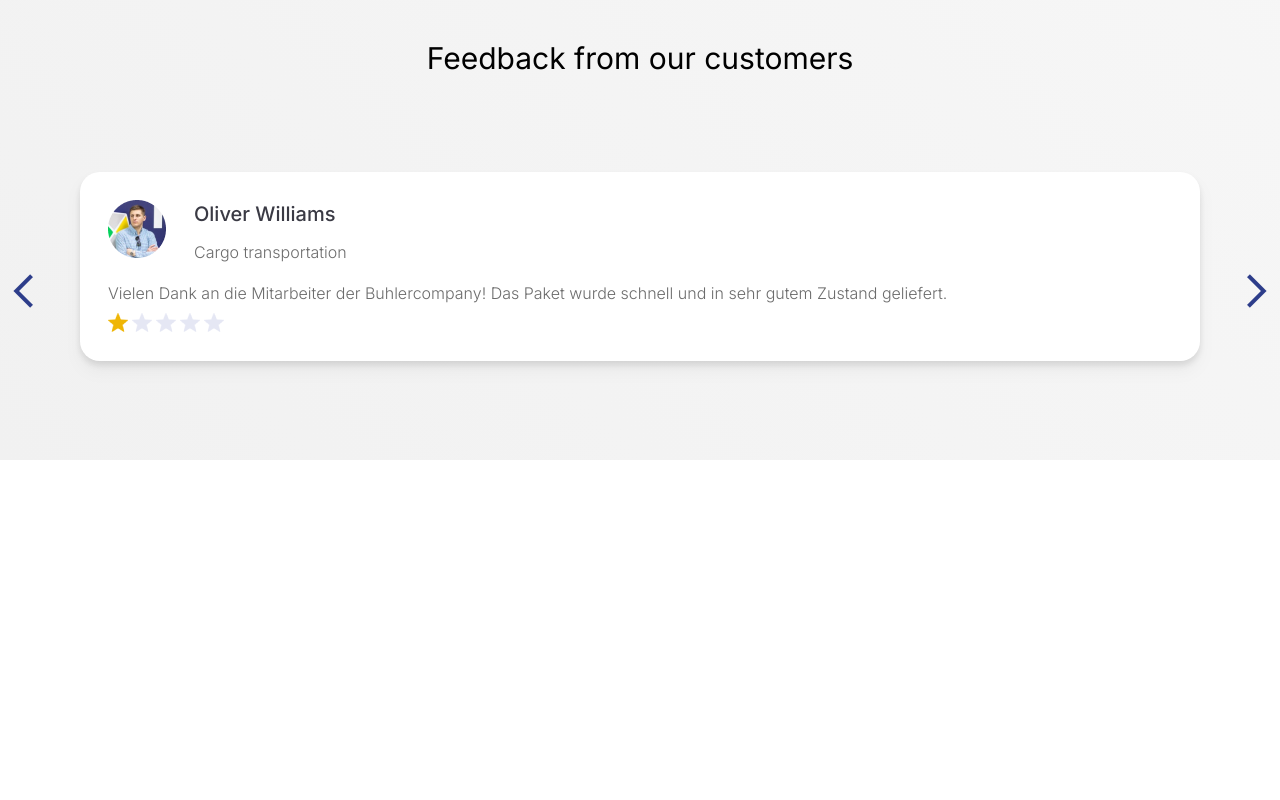
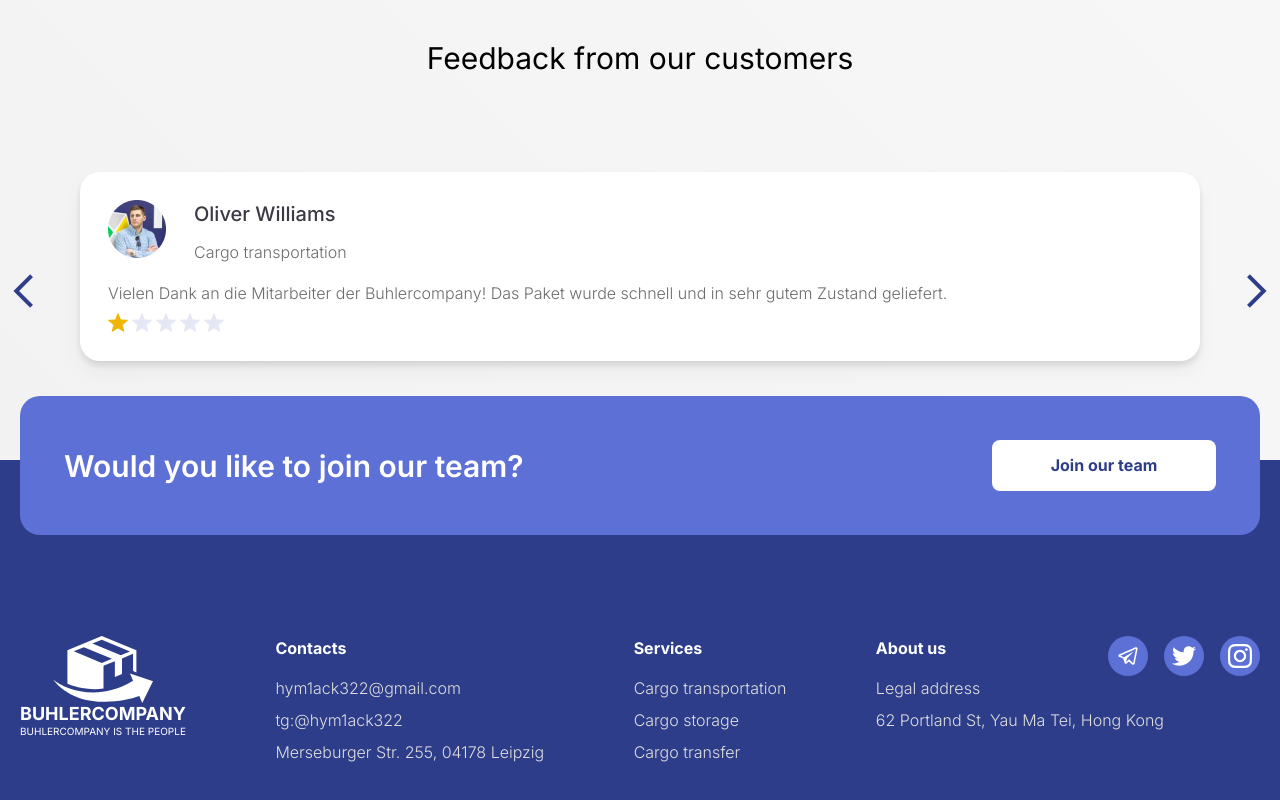
Before and after one commit to Hym1ack/Buhlercompany, a React (Vite) app: page / in a window 1280 px wide. Shown: the part 2843-3643 px from the top of the page. Before the commit the page ends 3303 px from the top, so only its background shows below. Built offline with nearby package versions, Linux system fonts and the light colour scheme.

Commit message:
блок футера

```diff
--- a/src/App.tsx
+++ b/src/App.tsx
@@ -8,6 +8,7 @@ import { Hero } from './components/Hero';
 import { WorkingTime } from './components/WorkingTime';
 import { ChooseUs } from './components/ChooseUs';
 import { OurFeedback } from './components/OurFeedback';
+import { Footer } from './components/Footer';
 
 function App() {
   return (
@@ -32,6 +33,7 @@ function App() {
       <div className={'container-max'}>
         <OurFeedback />
       </div>
+      <Footer />
     </I18nextProvider>
   );
 }
--- /dev/null
+++ b/src/components/Footer.tsx
@@ -0,0 +1,71 @@
+import { FC } from 'react';
+import { useTranslation } from 'react-i18next';
+import { BecomeUs } from './BecomeUs';
+import { Logo } from './Logo';
+import { SocialMedia } from './SocialMedia';
+
+const FooterContent: FC = () => {
+  const { t } = useTranslation();
+
+  return (
+    <div
+      className={
+        'relative gap-2 lg:gap-x-1 lg:gap-y-4 pr-24 lg:pr-0 mt-24 lg:mt-12 md:mt-6 pb-24 lg:pb-12 flex lg:flex-wrap lg:text-center justify-between lg:justify-center'
+      }>
+      <Logo color={'white'} className={'text-white lg:w-full  sm:mr-auto'} />
+      <ul className={'flex flex-col gap-2'}>
+        <li className={'text-white font-bold mb-2'}>{t('footer.contacts')}</li>
+        <a
+          className={'text-lightgray font-light'}
+          href={'mailto:hym1ack322@gmail.com'}>
+          hym1ack322@gmail.com
+        </a>
+        <a
+          className={'text-lightgray font-light'}
+          href={'https://t.me/hym1ack322'}>
+          tg:@hym1ack322
+        </a>
+        <a
+          className={'text-lightgray font-light'}
+          href={'https://goo.gl/maps/LzeSC98gmQyrxFwH9'}>
+          Merseburger Str. 255, 04178 Leipzig
+        </a>
+      </ul>
+      <ul className={'flex flex-col gap-2'}>
+        <li className={'text-white font-bold mb-2'}>{t('footer.services')}</li>
+        <li className={'text-lightgray font-light'}>
+          {t('footer.cargo-transportation')}
+        </li>
+        <li className={'text-lightgray font-light'}>
+          {t('footer.cargo-storage')}
+        </li>
+        <li className={'text-lightgray font-light'}>
+          {t('footer.cargo-transfer')}
+        </li>
+      </ul>
+      <ul className={'flex flex-col gap-2'}>
+        <li className={'text-white font-bold mb-2'}>{t('footer.about-us')}</li>
+        <li className={'text-lightgray font-light'}>
+          {t('footer.legal-address')}
+        </li>
+        <li className={'text-lightgray font-light'}>
+          62 Portland St, Yau Ma Tei, Hong Kong
+        </li>
+      </ul>
+      <ul className={'absolute right-0'}>
+        <SocialMedia className={'bg-lapis'} />
+      </ul>
+    </div>
+  );
+};
+
+export const Footer: FC = () => (
+  <div className={'w-screen relative bg-blue'}>
+    <div className={'container absolute -top-16 left-0 right-0'}>
+      <BecomeUs />
+    </div>
+    <div className={'container h-full pt-20'}>
+      <FooterContent />
+    </div>
+  </div>
+);
```
